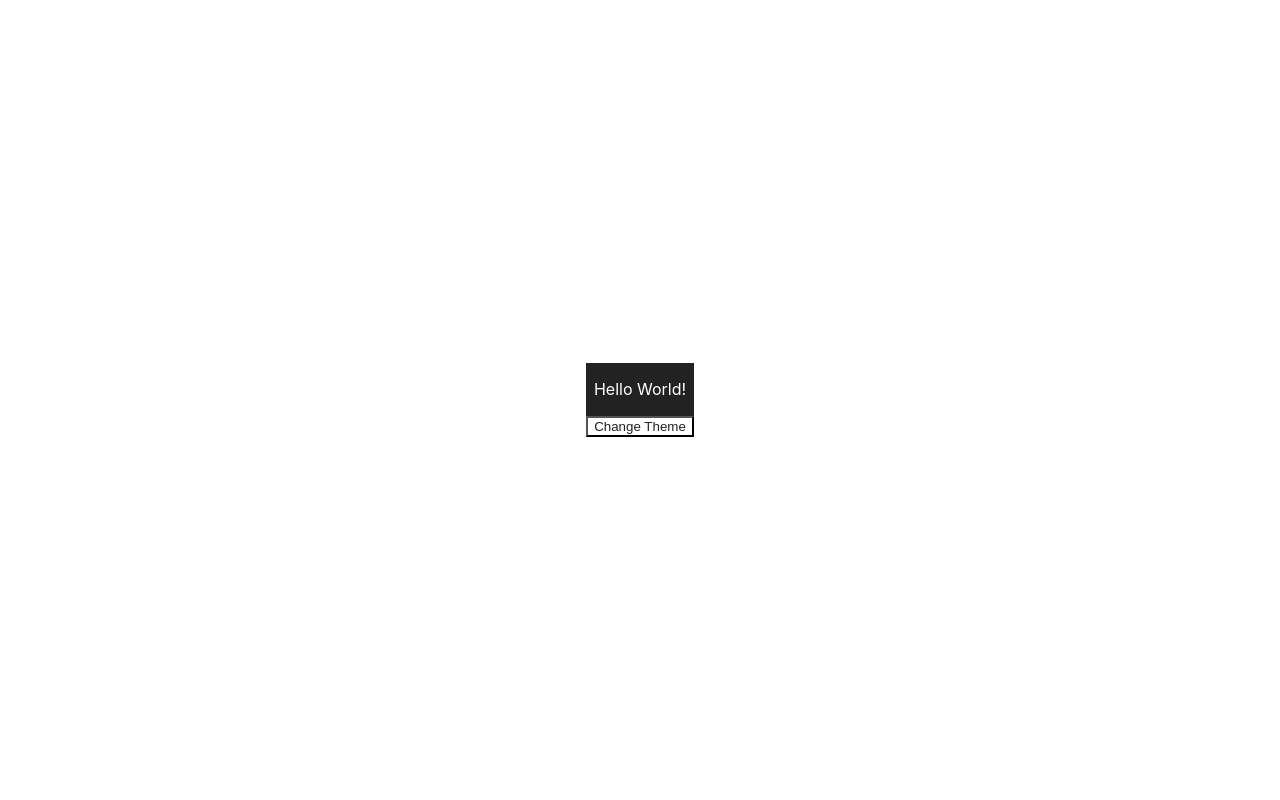
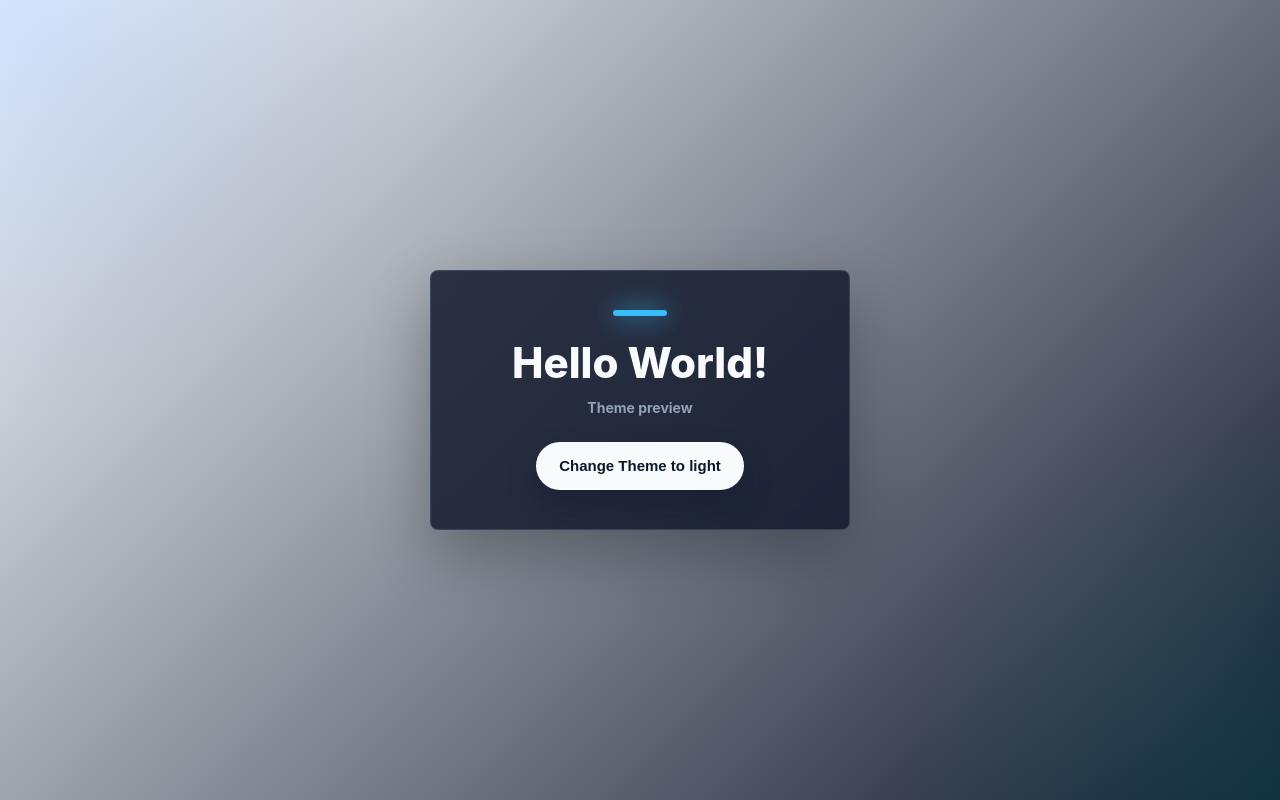
Before and after one commit to TanKaiYi0220/React-Practice-25-Projects, a React (Vite) app: page / in a window 1280 px wide. Built offline with nearby package versions, Linux system fonts and the light colour scheme.

Commit message:
feat: vibe coding for modern css design

```diff
--- a/src/components/change_theme/style.css
+++ b/src/components/change_theme/style.css
@@ -1,39 +1,121 @@
 .changeThemeContainer {
-  --background: #fff;
-  --text-primary: #222;
-  --button-bg: #222;
-  --buton-text: #fff;
+  --page-bg: #eef4fb;
+  --page-glow-one: rgba(37, 99, 235, 0.18);
+  --page-glow-two: rgba(16, 185, 129, 0.13);
+  --card-bg: rgba(255, 255, 255, 0.82);
+  --card-border: rgba(95, 118, 150, 0.22);
+  --text-primary: #172033;
+  --text-muted: #64748b;
+  --button-bg: #172033;
+  --button-text: #ffffff;
+  --button-shadow: rgba(24, 39, 75, 0.22);
+  --accent: #2563eb;
+  --shadow: rgba(24, 39, 75, 0.14);
 
   min-height: 100vh;
   width: 100%;
   box-sizing: border-box;
   display: flex;
+  align-items: center;
+  justify-content: center;
+  padding: 48px;
+  color: var(--text-primary);
+  text-align: center;
+  background:
+    radial-gradient(circle at top left, var(--page-glow-one), transparent 420px),
+    radial-gradient(circle at bottom right, var(--page-glow-two), transparent 380px),
+    linear-gradient(135deg, #f8fbff 0%, var(--page-bg) 100%);
+  transition: background 260ms ease, color 260ms ease;
+}
+
+.changeThemeContainer * {
+  box-sizing: border-box;
+}
+.changeThemeContainer[data-theme="dark"] {
+  --page-bg: #0f172a;
+  --page-glow-one: rgba(59, 130, 246, 0.2);
+  --page-glow-two: rgba(20, 184, 166, 0.16);
+  --card-bg: rgba(15, 23, 42, 0.82);
+  --card-border: rgba(148, 163, 184, 0.22);
+  --text-primary: #f8fafc;
+  --text-muted: #94a3b8;
+  --button-bg: #f8fafc;
+  --button-text: #0f172a;
+  --button-shadow: rgba(15, 23, 42, 0.38);
+  --accent: #38bdf8;
+  --shadow: rgba(0, 0, 0, 0.28);
+}
+.contextContainer {
+  width: 420px;
+  min-height: 260px;
+  display: flex;
   flex-direction: column;
   align-items: center;
   justify-content: center;
-  gap: 22px;
-  padding: 48px;
-  color: var(--text);
-  text-align: center;
-  background:
-    radial-gradient(circle at top left, rgba(37, 99, 235, 0.18), transparent 420px),
-    radial-gradient(circle at bottom right, rgba(16, 185, 129, 0.12), transparent 380px),
-    linear-gradient(135deg, #f8fbff 0%, var(--page-bg) 100%);
+  gap: 24px;
+  padding: 36px;
+  border: 1px solid var(--card-border);
+  border-radius: 8px;
+  color: var(--text-primary);
+  background: var(--card-bg);
+  backdrop-filter: blur(18px);
+  box-shadow: 0 24px 60px var(--shadow);
+  transition: background-color 260ms ease, border-color 260ms ease, color 260ms ease, box-shadow 260ms ease;
+}
+.contextContainer p {
+  margin: 0;
+  color: var(--text-primary);
+  font-size: 42px;
+  line-height: 1.1;
+  font-weight: 800;
+  letter-spacing: 0;
 }
 
-[data-theme="dark"] {
-  --background: #222;
-  --text-primary: #fff;
-  --button-bg: #fff;
-  --buton-text: #222;
+.contextContainer p::after {
+  content: "Theme preview";
+  display: block;
+  margin-top: 12px;
+  color: var(--text-muted);
+  font-size: 14px;
+  line-height: 1.4;
+  font-weight: 700;
+}
+.changeThemeButton {
+  min-width: 180px;
+  height: 48px;
+  padding: 0 22px;
+  border: 1px solid transparent;
+  border-radius: 999px;
+  color: var(--button-text);
+  background: var(--button-bg);
+  box-shadow: 0 14px 28px var(--button-shadow);
+  font-size: 15px;
+  font-weight: 800;
+  cursor: pointer;
+  transition: transform 160ms ease, box-shadow 160ms ease, background-color 260ms ease, color 260ms ease;
 }
 
-.contextContainer {
-  background: var(--background);
-  color: var(--text-primary);
+.changeThemeButton:hover {
+  transform: translateY(-2px);
+  box-shadow: 0 18px 36px var(--button-shadow);
 }
 
-.changeThemeButton {
-  background-color: var(--button-bg);
-  color: var(--buton-text)
+.changeThemeButton:active {
+  transform: translateY(1px);
 }
+.contextContainer::before {
+  content: "";
+  width: 54px;
+  height: 6px;
+  border-radius: 999px;
+  background: var(--accent);
+  box-shadow: 0 0 24px var(--accent);
+}
+
+.changeThemeContainer[data-theme="light"] .changeThemeButton::after {
+  content: " to dark";
+}
+
+.changeThemeContainer[data-theme="dark"] .changeThemeButton::after {
+  content: " to light";
+}
```
